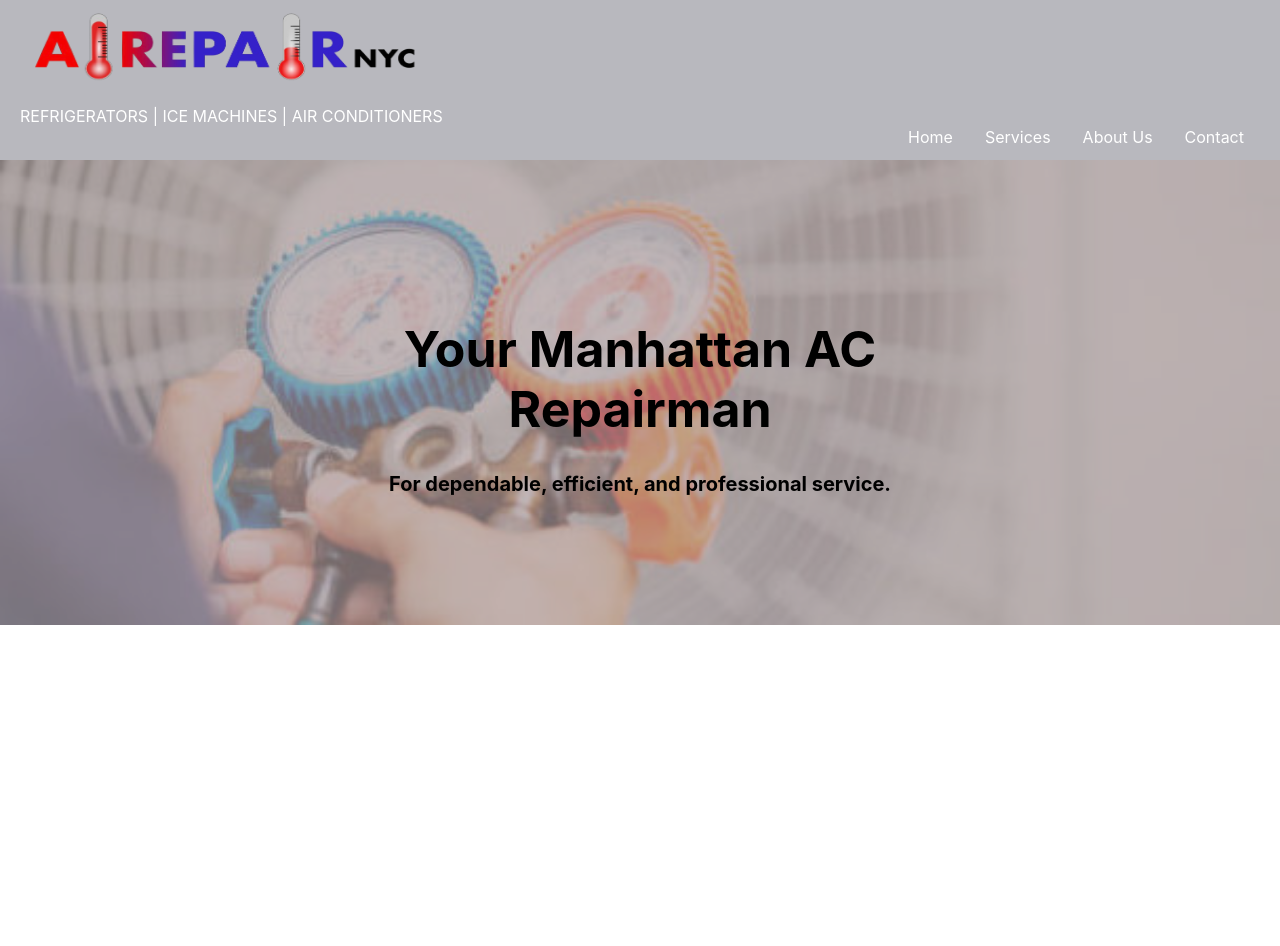
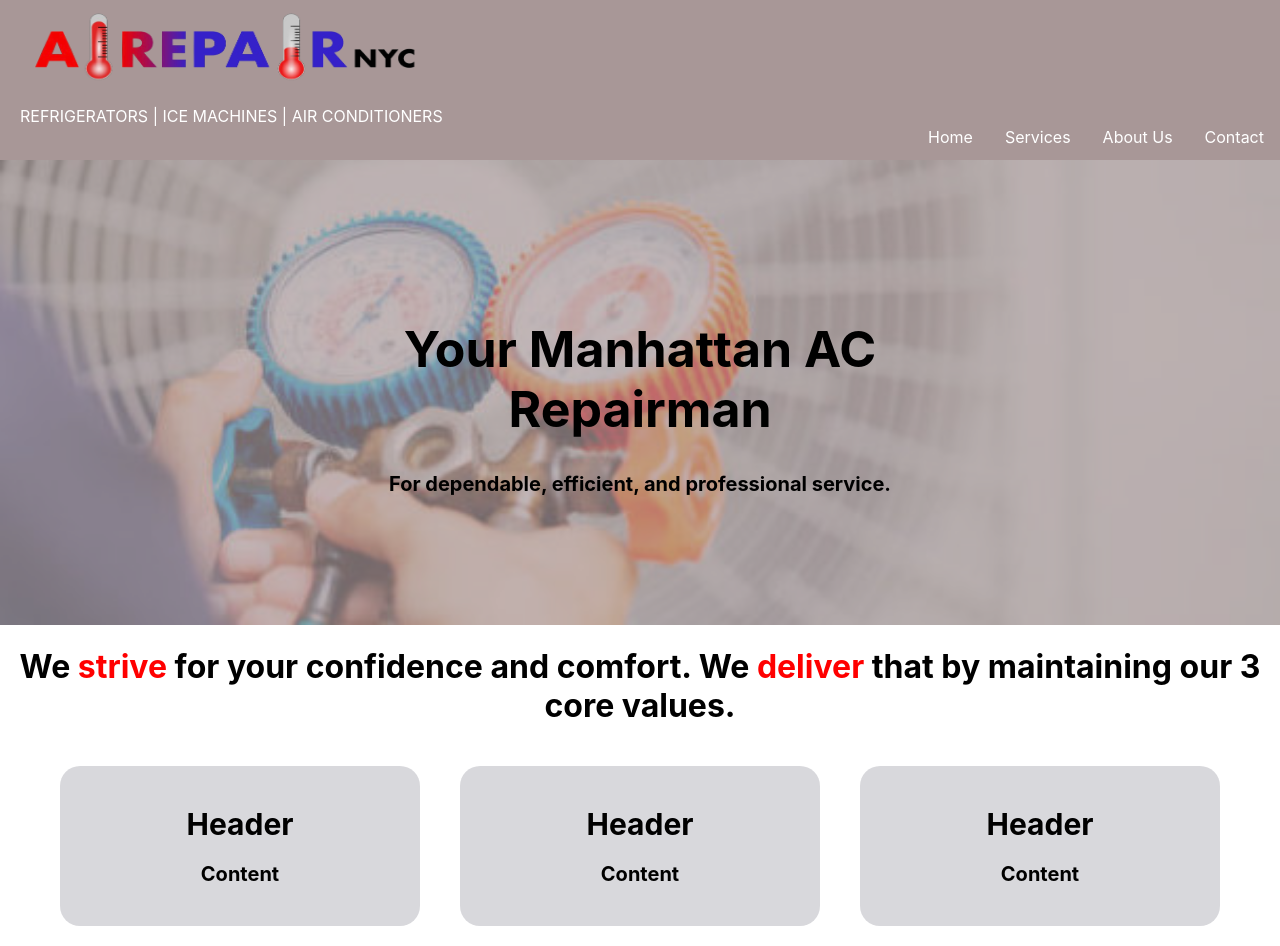
Before and after one commit to darimaria/airepairnyc, a React (Create React App) app: page / in a window 1280 px wide. Shown: the top 946 px of the page. Before the commit the page ends 800 px from the top, so only its background shows below. Built offline with nearby package versions, Linux system fonts and the light colour scheme.

Commit message:
added info boxes

```diff
--- a/src/App.css
+++ b/src/App.css
@@ -1,3 +1,6 @@
+/*
+ style sheet for big image display
+ */
 .bigImgContainer {
   display: flex;
   justify-content: center;
@@ -26,3 +29,38 @@
   font-weight: bold;
   text-align: center;
 }
+
+/*
+Code for the infoBoxContainer
+*/
+
+.infoBoxContainer {
+  display: flex;
+  flex-direction: row;
+  justify-content: center;
+  align-items: center;
+  margin-left: 40px;
+  margin-right: 40px;
+}
+
+.infoBoxContainer div {
+  flex: 1;
+  background-color: #b8b8be8a;
+  margin: 20px;
+  border-radius: 20px;
+  padding: 20px;
+}
+
+.infoBoxContainer div h1 {
+  color: rgb(0, 0, 0);
+  font-size: 30px;
+  font-weight: bold;
+  text-align: center;
+}
+
+.infoBoxContainer div p {
+  color: rgb(0, 0, 0);
+  font-size: 20px;
+  font-weight: bold;
+  text-align: center;
+}
--- a/src/App.js
+++ b/src/App.js
@@ -1,5 +1,6 @@
 import './App.css';
 import Header from './Header';
+import InformationBoxes from './InformationBoxes';
 import logo from './assets/images/airepair_logo.png';
 import epa from './assets/images/certified-by-epa.png';
 import stockphoto from './assets/images/ac-stockphoto.jpeg';
@@ -17,6 +18,13 @@ function App() {
           <p>For dependable, efficient, and professional service.</p>
         </div>
       </div>
+      <div>
+        <h1 style={{"text-align":"center"}}>
+          We <span style={{color:"red"}}>strive </span> for your confidence and comfort.
+          We <span style={{color:"red"}}>deliver</span> that by maintaining our 3 core values.
+        </h1>
+        <InformationBoxes />
+      </div>
     </body>
   );
 }
--- a/src/Header.css
+++ b/src/Header.css
@@ -2,7 +2,7 @@
 .header {
     display: flex;
     justify-content: space-between;
-    background-color: #b8b8be;
+    background-color: rgba(131, 107, 107, 0.701);
     color: white;
     width: 100%;
     height: 160px;
@@ -44,7 +44,7 @@
     float: right;
     position: relative;
     top: 93px;
-    right: 0px;
+    right: -20px;
 }
 
 .nav ul {
--- /dev/null
+++ b/src/InformationBoxes.js
@@ -0,0 +1,23 @@
+import React from 'react';
+import './App.css'
+
+const InformationBoxes = () => {
+    return(
+        <div className="infoBoxContainer">
+            <div>
+                <h1>Header</h1>
+                <p>Content</p>
+            </div>
+            <div>
+                <h1>Header</h1>
+                <p>Content</p>
+            </div>
+            <div>
+                <h1>Header</h1>
+                <p>Content</p>
+            </div>
+        </div>
+    )
+};
+
+export default InformationBoxes;
```
